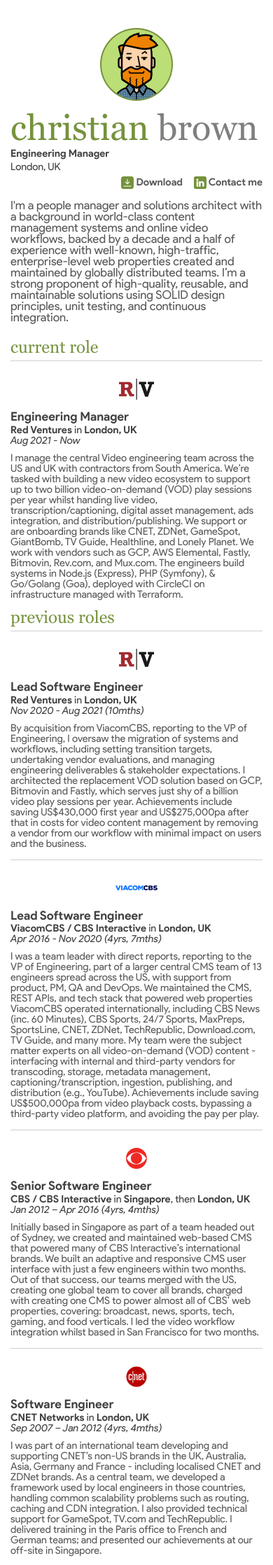
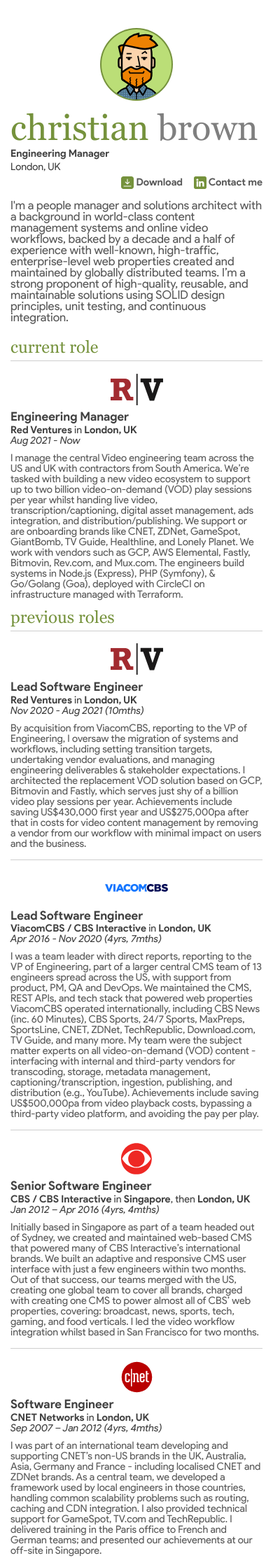
Before and after one commit to christianjbrown/christianbrown.uk, a Jekyll site: the page built from index.html, in a window 390 px wide. Shown: the top 2236 px of the page at 70% size. Built offline with Jekyll 4.4.1, drawn with Linux system fonts in a browser that asks for light colours.

Commit message:
Add responsive CV logo sizing for narrow screens

```diff
--- a/assets/css/cv.scss
+++ b/assets/css/cv.scss
@@ -28,6 +28,16 @@
                         img.logo-wide {
                             max-width: 60px;
                             max-height: 50px;
+                        }
+                        @media (max-width: 800px) {
+                            img {
+                                max-width: 75px;
+                                max-height: 45px;
+                            }
+                            img.logo-wide {
+                                max-width: 90px;
+                                max-height: 67px;
+                            }
                         }
                         width: 60px;
                         height: 60px;
```
